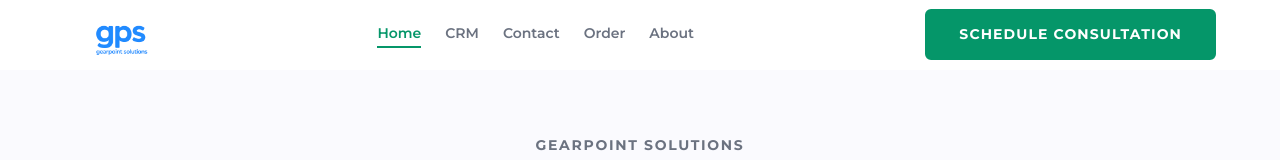
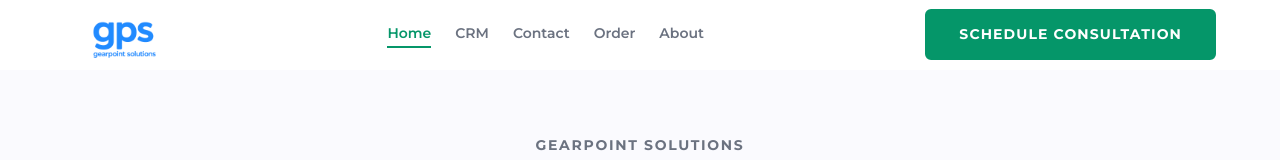
Before and after one commit to MDaniyal18/gearpoint, a React (Vite) app: page / in a window 1280 px wide. Shown: the top 160 px of the page. Built offline with nearby package versions, Linux system fonts and the light colour scheme.

Commit message:
logos updated

```diff
--- a/src/components/layout/Navbar.css
+++ b/src/components/layout/Navbar.css
@@ -39,13 +39,14 @@
 }
 
 .navbar__logo-img {
-  height: 60px;
+  height: 80px;
   width: auto;
   object-fit: contain;
   display: block;
   transform: scale(1.3);
   transform-origin: left center;
   margin-top: 15px;
+  margin-left: -10px;
 }
 
 /* Desktop nav links */
--- a/src/components/layout/Navbar.jsx
+++ b/src/components/layout/Navbar.jsx
@@ -6,7 +6,7 @@
 import { NavLink, Link } from 'react-router-dom';
 import { useScrolled } from '../../hooks/useScrolled';
 import { NAV_LINKS } from '../../constants/siteData';
-import logo_nav from '../../assets/Images/Logos/logo-nav-small.png';
+import logo_nav from '../../assets/Images/Logos/logo-navbar-small.png';
 import './Navbar.css';
 
 const Navbar = () => {
```
Also changed, not shown: src/assets/Images/Logos/logo-navbar-small.png (added).
